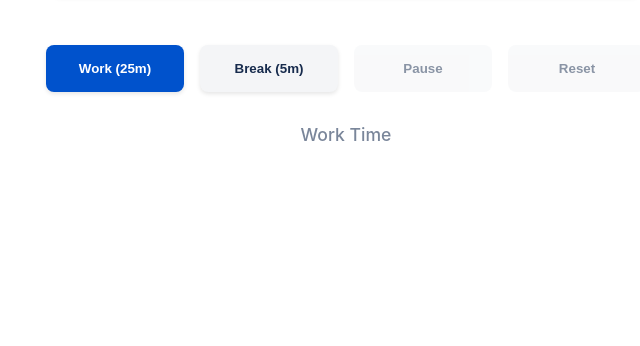
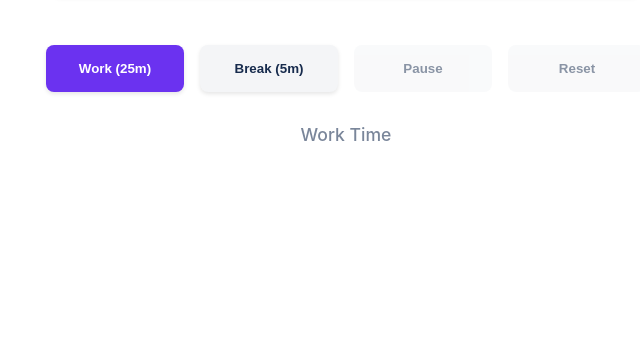
Before and after one commit to Joeckick/BYOA-pomodoro, a plain HTML site: page index.html in a window 1280 px wide. Shown: the part 454-800 px from the top of the page, without its empty margins (294-934 px from the left). Drawn offline with Linux system fonts and the light colour scheme.

Commit message:
Update: changed primary colour to Cuvva purple

```diff
--- a/styles.css
+++ b/styles.css
@@ -1,6 +1,6 @@
 :root {
-    --cuvva-blue: #0052CC;
-    --cuvva-light-blue: #4C9AFF;
+    --cuvva-blue: #6B32F0;
+    --cuvva-light-blue: #8B5CF6;
     --cuvva-dark: #172B4D;
     --cuvva-gray: #7A869A;
     --cuvva-light-gray: #F4F5F7;
```
Also changed, not shown: index.html (+1 -0 lines).
